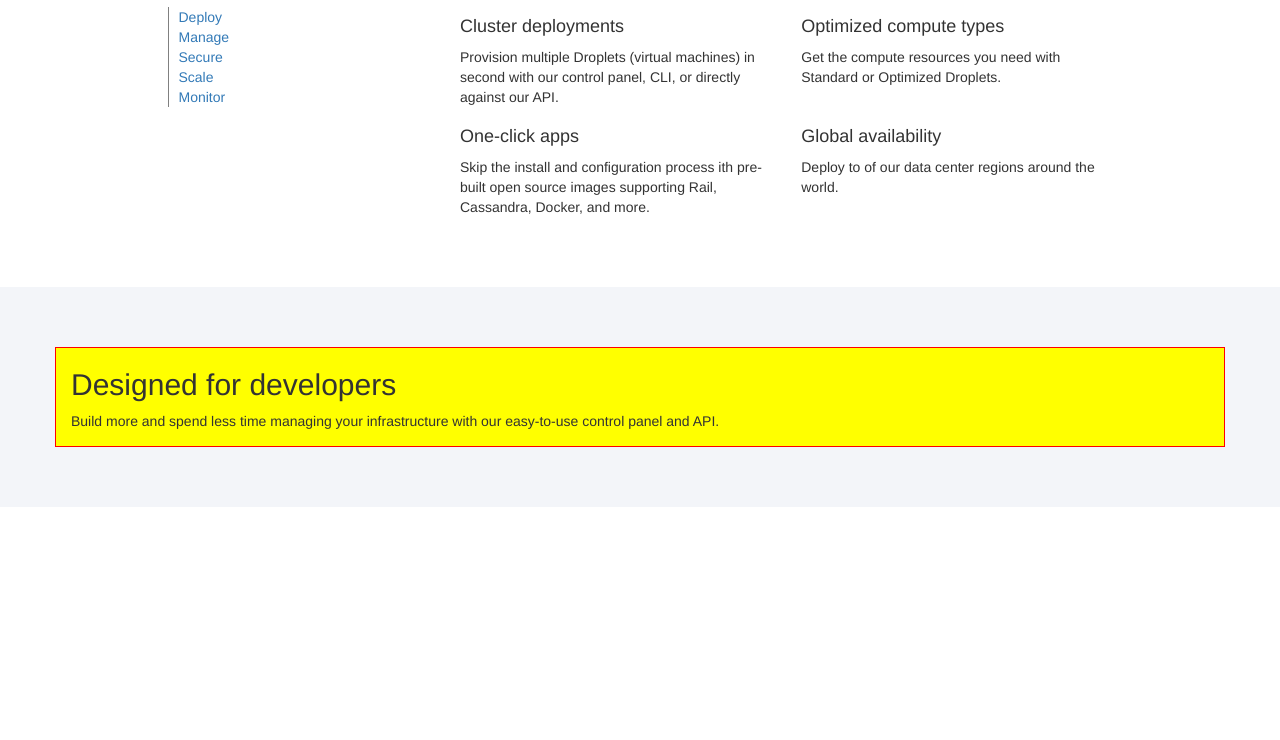
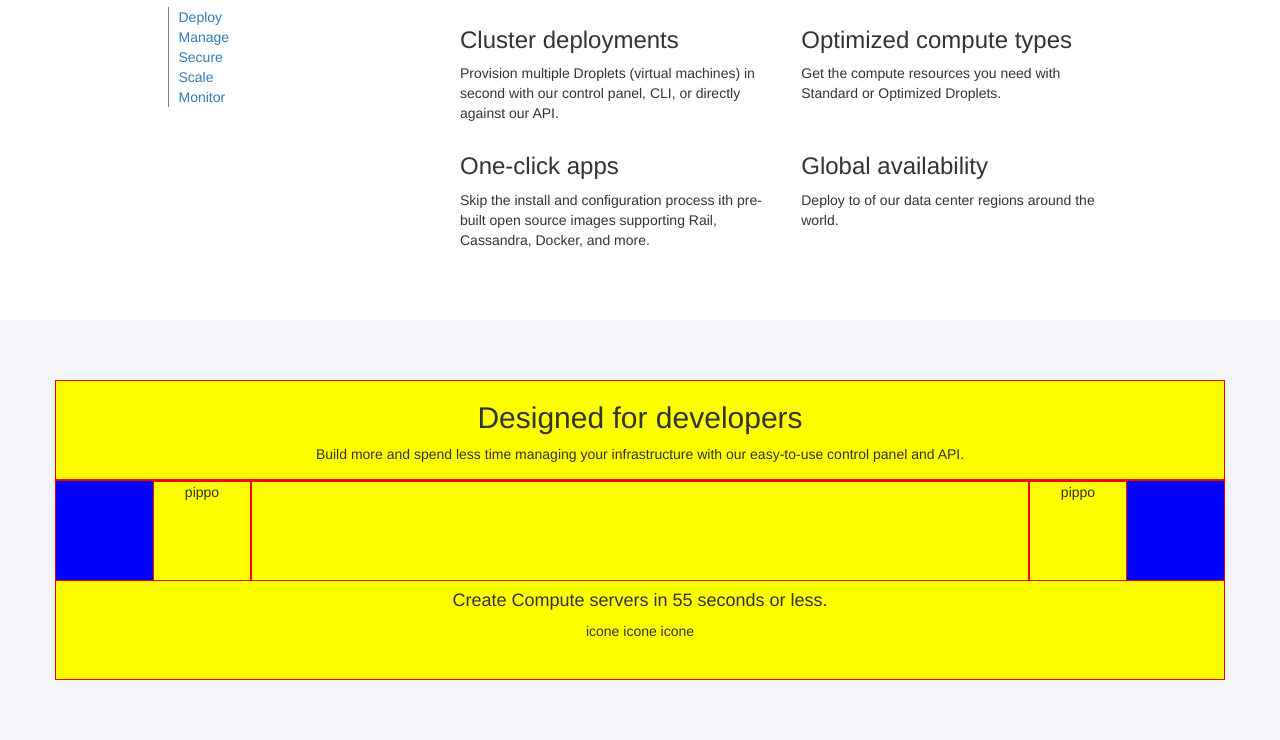
Before and after one commit to alessandro-gennaccari/html-css-digitalocean, a plain HTML site: page index.html in a window 1280 px wide. Shown: the part 642-1382 px from the top of the page. Before the commit the page ends 1149 px from the top, so only its background shows below. Drawn offline with nearby package versions, Linux system fonts and the light colour scheme.

Commit message:
set section 3

```diff
--- a/index.html
+++ b/index.html
@@ -58,7 +58,7 @@
 
         <!-- Crea uno strano effetto col bebug-->
         <!-- Section1: Customers -->
-        <section id="customers" class="bg_grey ptb_60">
+        <section id="customers" class="bg_grey ptb_60 text-center">
 
             <div class="container">
 
@@ -100,7 +100,7 @@
 
                     <div class="row">
 
-                        <div class="col-xs-12">
+                        <div class="col-xs-12 text-center">
                             <h2>Deploy and scale seamlessly</h2>
                             <p>Our optimized configuration process saves your team time when running and scaling distributed applications, AI & machine learning workloads, hosted services, client websites, or CI/CD environments.</p>
                         </div>
@@ -138,12 +138,12 @@
                                     <div class="row">
 
                                         <div class="col-xs-12 col-sm-6">
-                                                <h4>Cluster deployments</h4>
+                                                <h3>Cluster deployments</h3>
                                                 <p class="">Provision multiple Droplets (virtual machines) in second with our control panel, CLI, or directly against our API.</p>
                                         </div>
 
                                         <div class="col-xs-12 col-sm-6">
-                                            <h4>Optimized compute types</h4>
+                                            <h3>Optimized compute types</h3>
                                             <p>Get the compute resources you need with Standard or Optimized Droplets.</p>
                                         </div>
 
@@ -152,12 +152,12 @@
                                     <div class="row">
 
                                         <div class="col-xs-12 col-sm-6">
-                                            <h4>One-click apps</h4>
+                                            <h3>One-click apps</h3>
                                             <p>Skip the install and configuration process ith pre-built open source images supporting Rail, Cassandra, Docker, and more.</p>
                                         </div>
 
                                         <div class="col-xs-12 col-sm-6">
-                                            <h4>Global availability</h4>
+                                            <h3>Global availability</h3>
                                             <p>Deploy to of our data center regions around the world.</p>
                                         </div>
 
@@ -178,7 +178,7 @@
         </section>
 
         <!-- Section3: Designed -->
-        <section id="designed" class="bg_grey ptb_60 debug">
+        <section id="designed" class="bg_grey ptb_60 text-center debug">
 
             <div class="container">
 
@@ -187,6 +187,27 @@
                     <div class="col-xs-12">
                         <h2>Designed for developers</h2>
                         <p>Build more and spend less time managing your infrastructure with our easy-to-use control panel and API.</p>
+                    </div>
+
+                    <div class="col-xs-12">
+
+                        <div class="row">
+
+                            <div class="col-sm-1 col-sm-offset-1 hidden-xs">pippo</div>
+
+                            <div class="col-xs-offset-2 col-xs-8 col-sm-8 col-sm-offset-0"></div>
+
+                            <div class="col-sm-1 hidden-xs">pippo</div>
+
+                        </div>
+
+                    </div>
+
+                    <div class="col-xs-12">
+                        <h4>Create Compute servers in 55 seconds or less.</h4>
+                        <div>
+                            icone icone icone
+                        </div>
                     </div>
 
                 </div>
```
